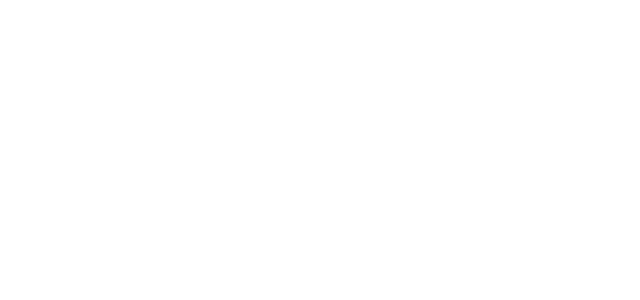
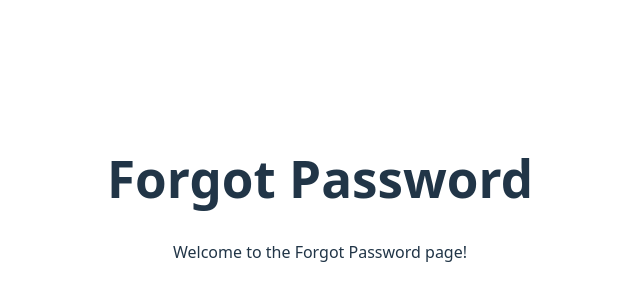
Before and after one commit to NEW-FINCASH/New-Fincash-Frontend, a React (Vite) app: page /forgotpassword in a window 1280 px wide. Before the commit this address had no page. Shown: the part 202-502 px from the top of the page, without its empty margins (320-960 px from the left). Built offline with nearby package versions, Linux system fonts and the light colour scheme.

Commit message:
feat: add Forgot Password page and update routing in App component

```diff
--- a/src/App.tsx
+++ b/src/App.tsx
@@ -1,6 +1,7 @@
 import './App.css'
 import CreateAccount from './pages/CreateAccount'
 import ConnectAccount from './pages/ConnectAccount';
+import ForgotPassword from './pages/ForgotPassword';
 import { BrowserRouter as Router, Routes, Route } from 'react-router-dom';
 
 function App() {
@@ -11,6 +12,7 @@
         <Routes>
           <Route path="/createaccount" element={<CreateAccount />} />
           <Route path="/connectaccount" element={<ConnectAccount />} />
+          <Route path="/forgotpassword" element={<ForgotPassword />} />
         </Routes>
       </Router>
     </>
--- /dev/null
+++ b/src/pages/ForgotPassword.tsx
@@ -0,0 +1,9 @@
+export default function ForgotPassword() {
+
+    return (
+        <div>
+        <h1>Forgot Password</h1>
+        <p>Welcome to the Forgot Password page!</p>
+        </div>
+    );
+}
```
